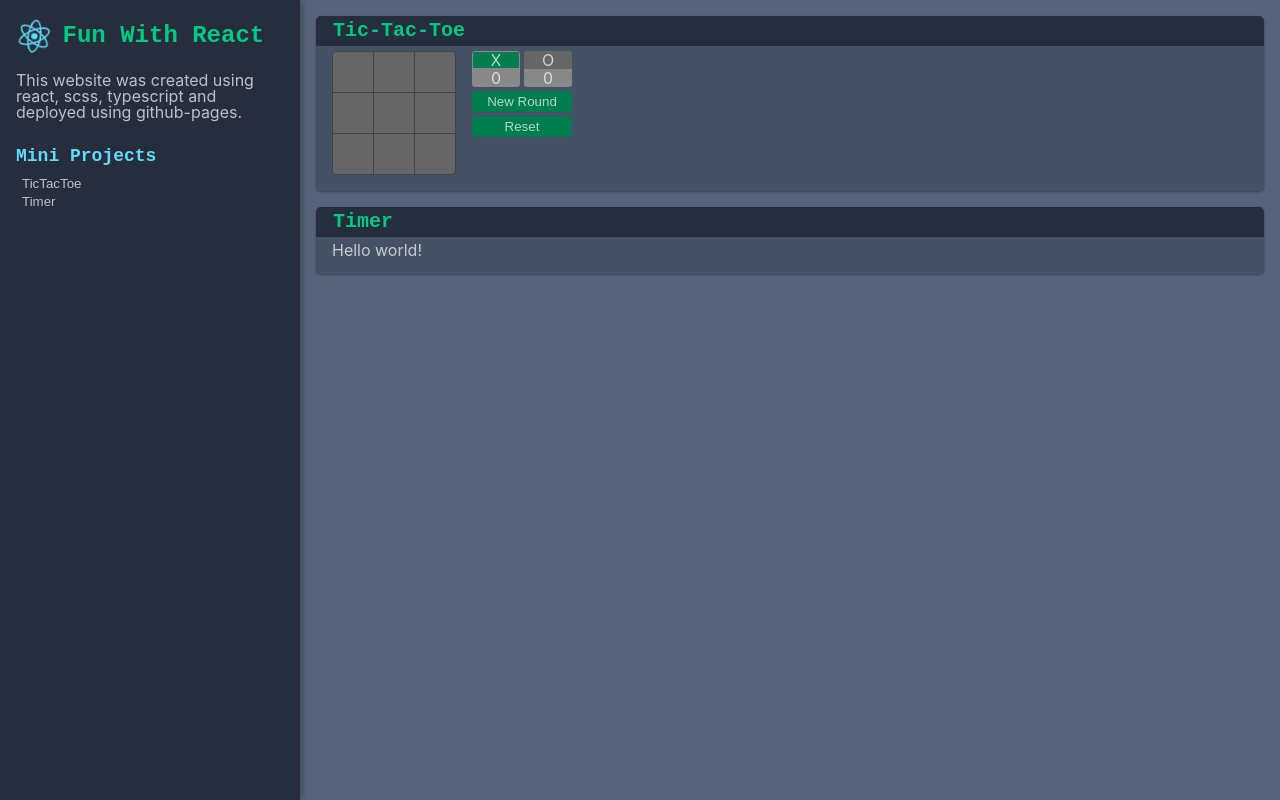
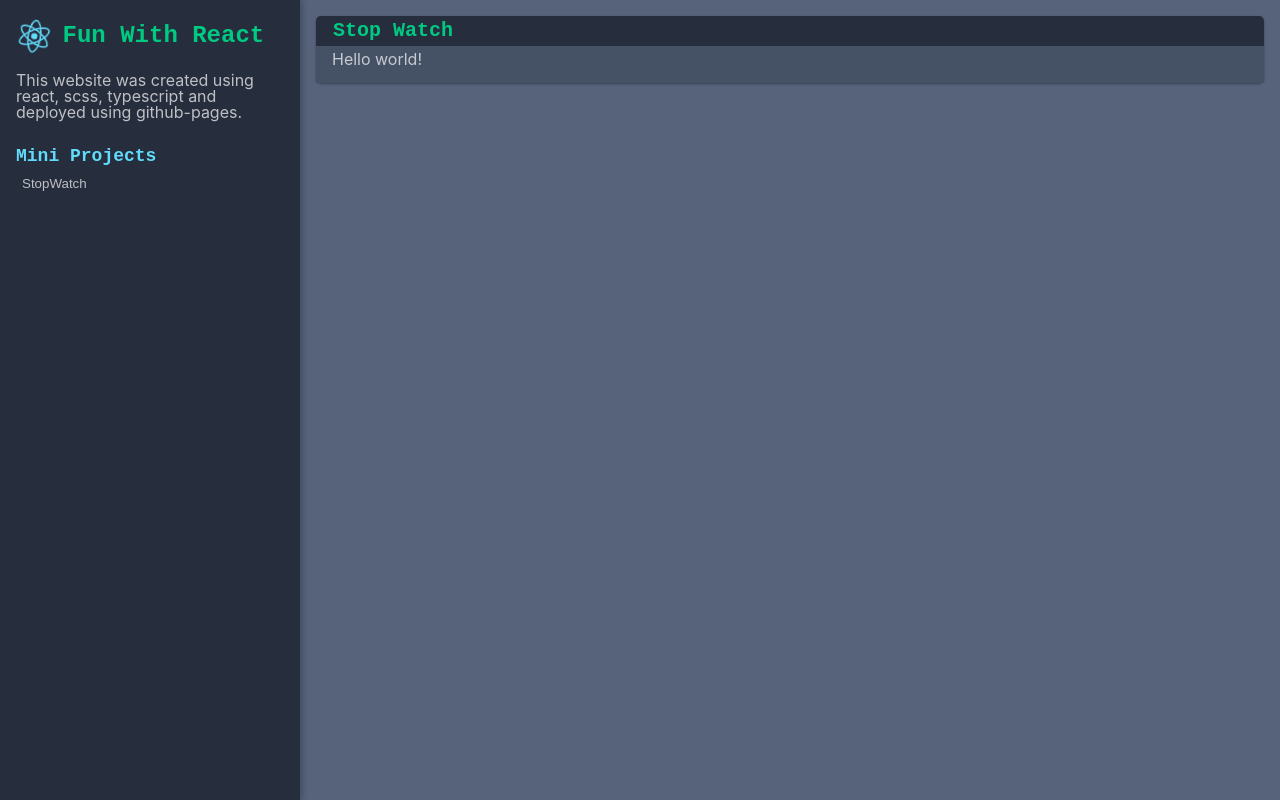
Before and after one commit to nate-h/fun-with-react, a React (Create React App) app: page / in a window 1280 px wide. Built offline with nearby package versions, Linux system fonts and the light colour scheme.

Commit message:
Rename timer to stop watch.

```diff
--- a/src/App.tsx
+++ b/src/App.tsx
@@ -5,15 +5,15 @@ import TicTacToe from './tic-tac-toe/TicTacToe';
 import Calculator from './calculator/Calculator';
 import CardMemoryGame from './card-memory-game/CardMemoryGame';
 import Sidebar from './sidebar/Sidebar';
-import Timer from './timer/Timer';
+import StopWatch from './stop-watch/StopWatch';
 import WordDefinition from './word-definition/WordDefinition';
 import DogImages from './dog-images/DogImages';
 
 function App() {
   const components = [
-    <TicTacToe />,
+    //<TicTacToe />,
     //Calculator,
-    <Timer />,
+    <StopWatch />,
     //CardMemoryGame,
     //WordDefinition,
     //DogImages,
--- /dev/null
+++ b/src/stop-watch/StopWatch.scss
@@ -0,0 +1,2 @@
+.Stop-Watch {
+}
--- a/src/timer/Timer.tsx
+++ b/src/stop-watch/StopWatch.tsx
@@ -1,12 +1,12 @@
 import React, { useState } from 'react';
 import clsx from 'clsx';
 import Card from '../Card';
-import './Timer.scss';
+import './StopWatch.scss';
 
-export default function Timer() {
+export default function StopWatch() {
   return (
-    <Card header='Timer'>
-      <section className='Timer'>
+    <Card header='Stop Watch'>
+      <section className='StopWatch'>
         <p>Hello world!</p>
       </section>
     </Card>
--- a/src/timer/Timer.scss
+++ /dev/null
@@ -1,2 +0,0 @@
-.Timer {
-}
```
Also changed, not shown: 1 other file (tests, documents, lock files or other folders).
